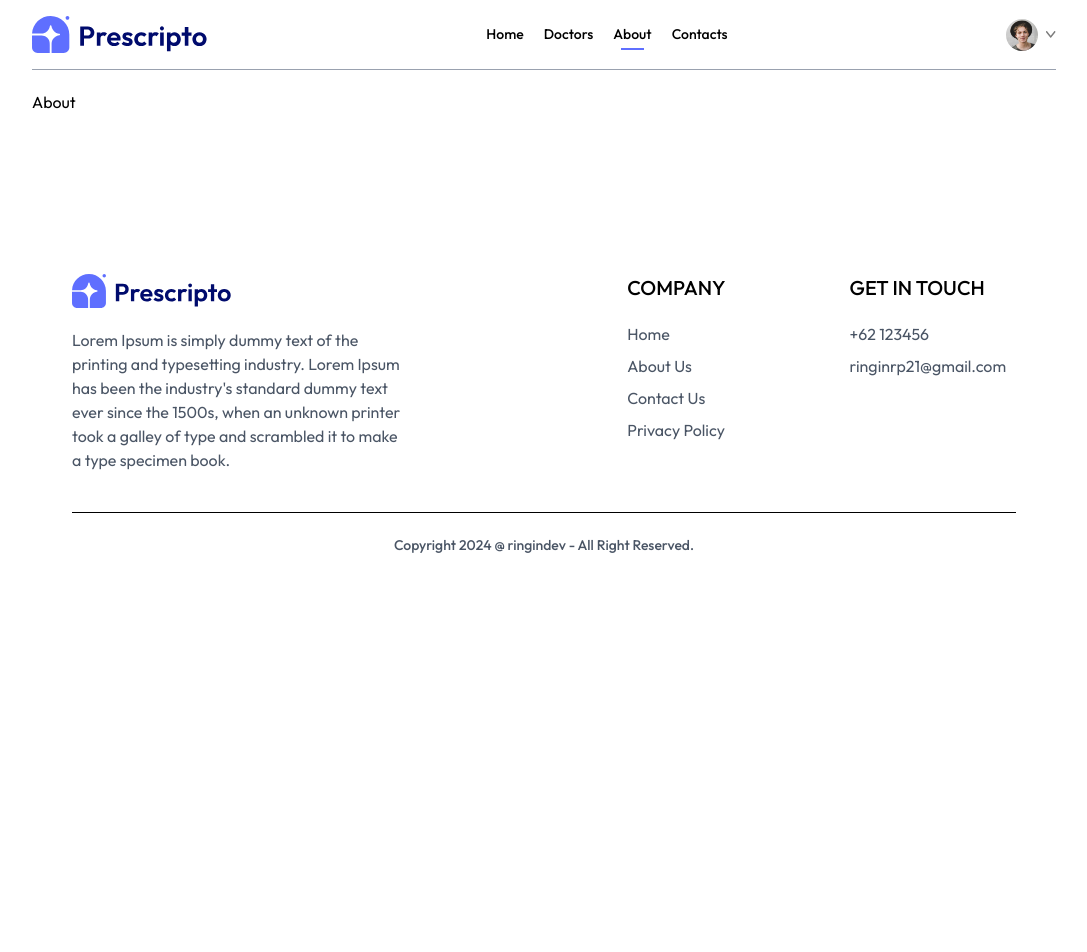
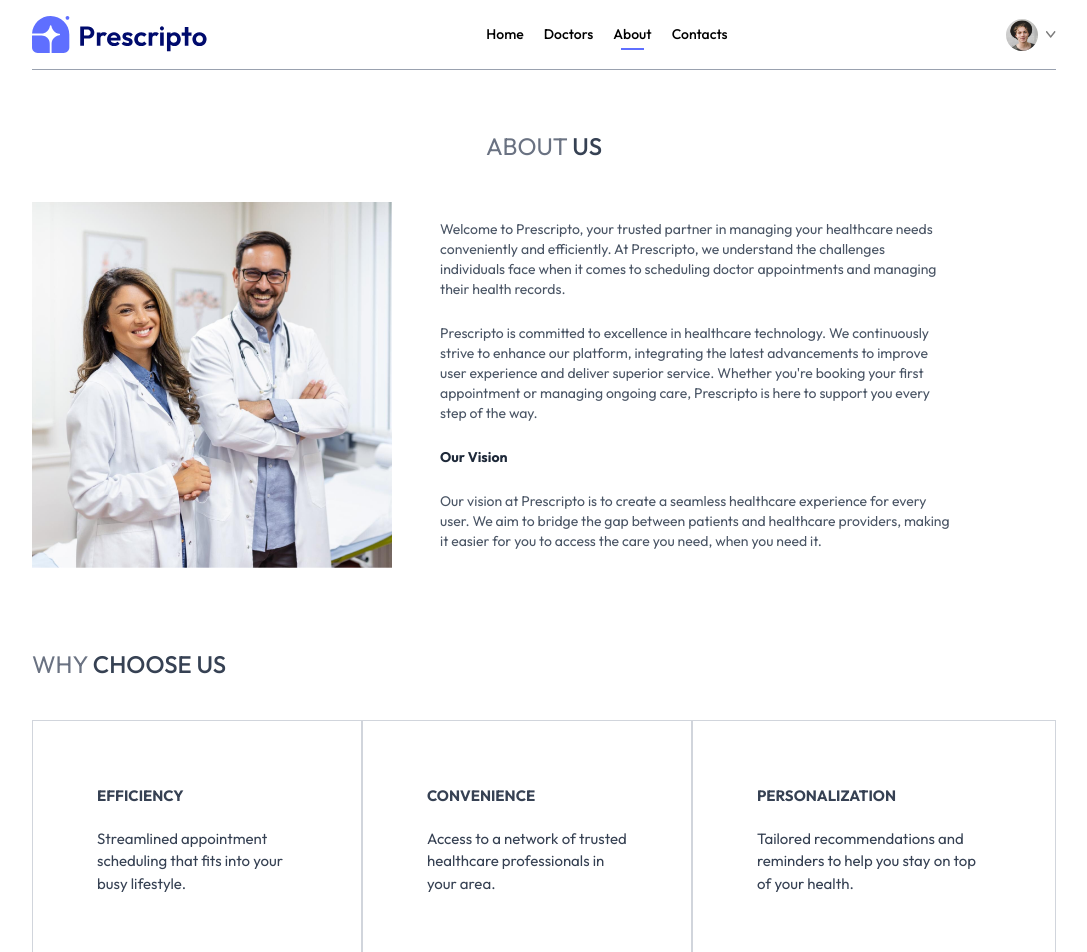
Before and after one commit to ringinrp/fe-mern-appointment, a React (Vite) app: page /about in a window 1280 px wide. Shown: the top 952 px of the page, without its empty margins (96-1183 px from the left). Before the commit the page ends 800 px from the top, so only its background shows below. Built offline with nearby package versions, Linux system fonts and the light colour scheme; the HTML template or start-up script is replaced by a standard one.

Commit message:
update: add about

```diff
--- a/src/pages/About.jsx
+++ b/src/pages/About.jsx
@@ -1,9 +1,41 @@
 import React from 'react'
+import { assets } from '../assets/assets_frontend/assets'
 
 const About = () => {
   return (
     <div>
-      About
+        <div className='text-center text-2xl pt-10 text-gray-500'>
+            <p>ABOUT <span className='text-gray-700 font-medium'>US</span></p>
+        </div>
+
+      <div className='flex flex-col my-10 md:flex-row gap-12'>
+        <img className='w-full md:max-w-[360px]' src={assets.about_image} alt=''/>
+        <div className='flex flex-col justify-center gap-6 md:w-2/4 text-sm text-gray-600'>
+            <p>Welcome to Prescripto, your trusted partner in managing your healthcare needs conveniently and efficiently. At Prescripto, we understand the challenges individuals face when it comes to scheduling doctor appointments and managing their health records.</p>
+            <p>Prescripto is committed to excellence in healthcare technology. We continuously strive to enhance our platform, integrating the latest advancements to improve user experience and deliver superior service. Whether you're booking your first appointment or managing ongoing care, Prescripto is here to support you every step of the way.</p>
+            <b className="text-gray-800">Our Vision</b>
+            <p>Our vision at Prescripto is to create a seamless healthcare experience for every user. We aim to bridge the gap between patients and healthcare providers, making it easier for you to access the care you need, when you need it.</p>
+        </div>
+      </div>
+
+      <div className="text-xl my-4">
+        <p className='text-2xl pt-10 text-gray-500'>WHY <span className='text-gray-700 font-medium'>CHOOSE US</span></p>
+      </div>
+
+      <div className='flex flex-col text-gray-700 md:flex-row mt-10 mb-15'>
+        <div className='border border-gray-300 px-10 md:px-16 py-8 sm:py-16 flex flex-col gap-5 text-[15px] hover:bg-[#5f6FFF] hover:text-white transition-all duration-300 cursor-pointer'>
+            <b>EFFICIENCY</b>
+            <p>Streamlined appointment scheduling that fits into your busy lifestyle.</p>
+        </div>
+        <div className='border border-gray-300 px-10 md:px-16 py-8 sm:py-16 flex flex-col gap-5 text-[15px] hover:bg-[#5f6FFF] hover:text-white transition-all duration-300 cursor-pointer'>
+            <b>CONVENIENCE</b>
+            <p>Access to a network of trusted healthcare professionals in your area.</p>
+        </div>
+        <div className='border border-gray-300 px-10 md:px-16 py-8 sm:py-16 flex flex-col gap-5 text-[15px] hover:bg-[#5f6FFF] hover:text-white transition-all duration-300 cursor-pointer'>
+            <b>PERSONALIZATION</b>
+            <p>Tailored recommendations and reminders to help you stay on top of your health.</p>
+        </div>
+      </div>
     </div>
   )
 }
```
